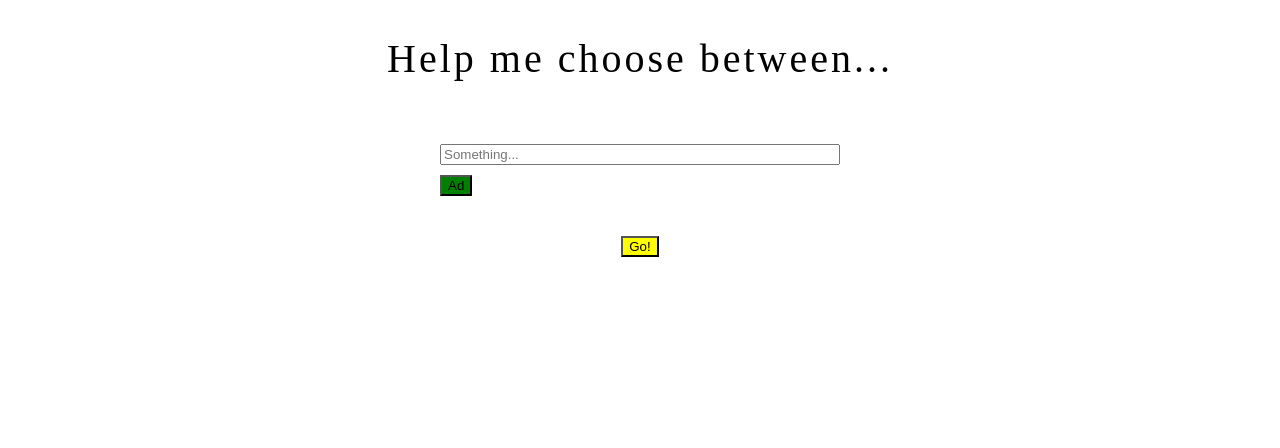
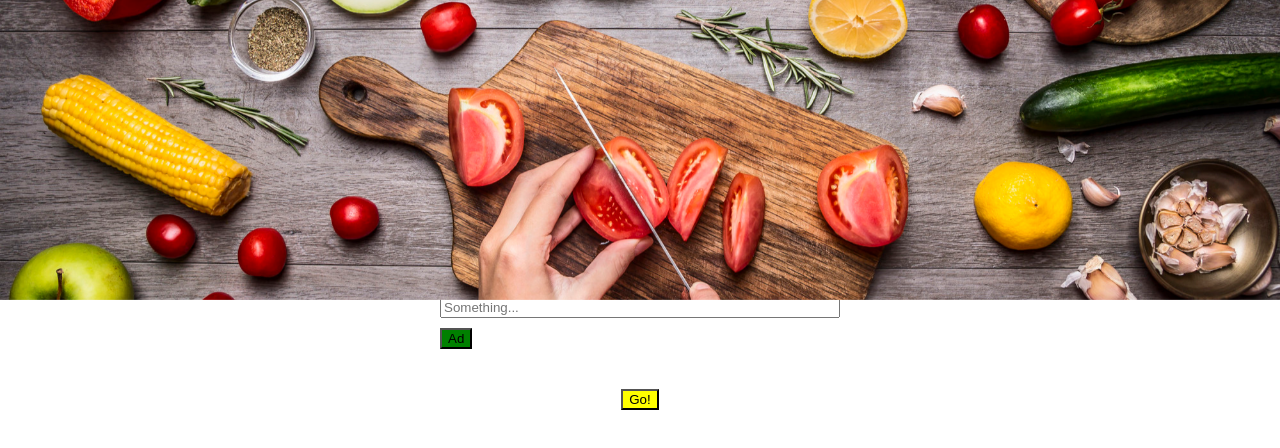
Before and after one commit to alicefredblad/codes, a plain HTML site: page index.html in a window 1280 px wide. Drawn offline with Linux system fonts and the light colour scheme.

Commit message:
add banner

```diff
--- a/index.html
+++ b/index.html
@@ -6,6 +6,7 @@
          <link rel="stylesheet" type="text/css" href="main.css">
     </head>
     <body>
+        <img src="banner.jpg">
         <h1>Help me choose between...</h1>
         <div class="inputsection">
             <div class="inputs">
--- a/main.css
+++ b/main.css
@@ -1,8 +1,10 @@
 body{
+    padding-top:0;
     display:flex;
     flex-direction: column;
     justify-content: center;
     align-items: center;
+
 }
 
 button {
@@ -12,6 +14,7 @@ h1{
     font-size: 40px;
     font-weight: lighter;
     letter-spacing: 3px;
+    margin-top:180px;
     margin-bottom: 2px;
 }
 .inputsection{
@@ -30,3 +33,14 @@ input{
     margin-top:10px;
     background-color: green;
 }
+
+img{
+    width:100%;
+    height:300px;
+    object-fit: cover;
+    position : fixed;
+top : 0px;
+
+
+
+}
```
Also changed, not shown: banner.jpg (added).
